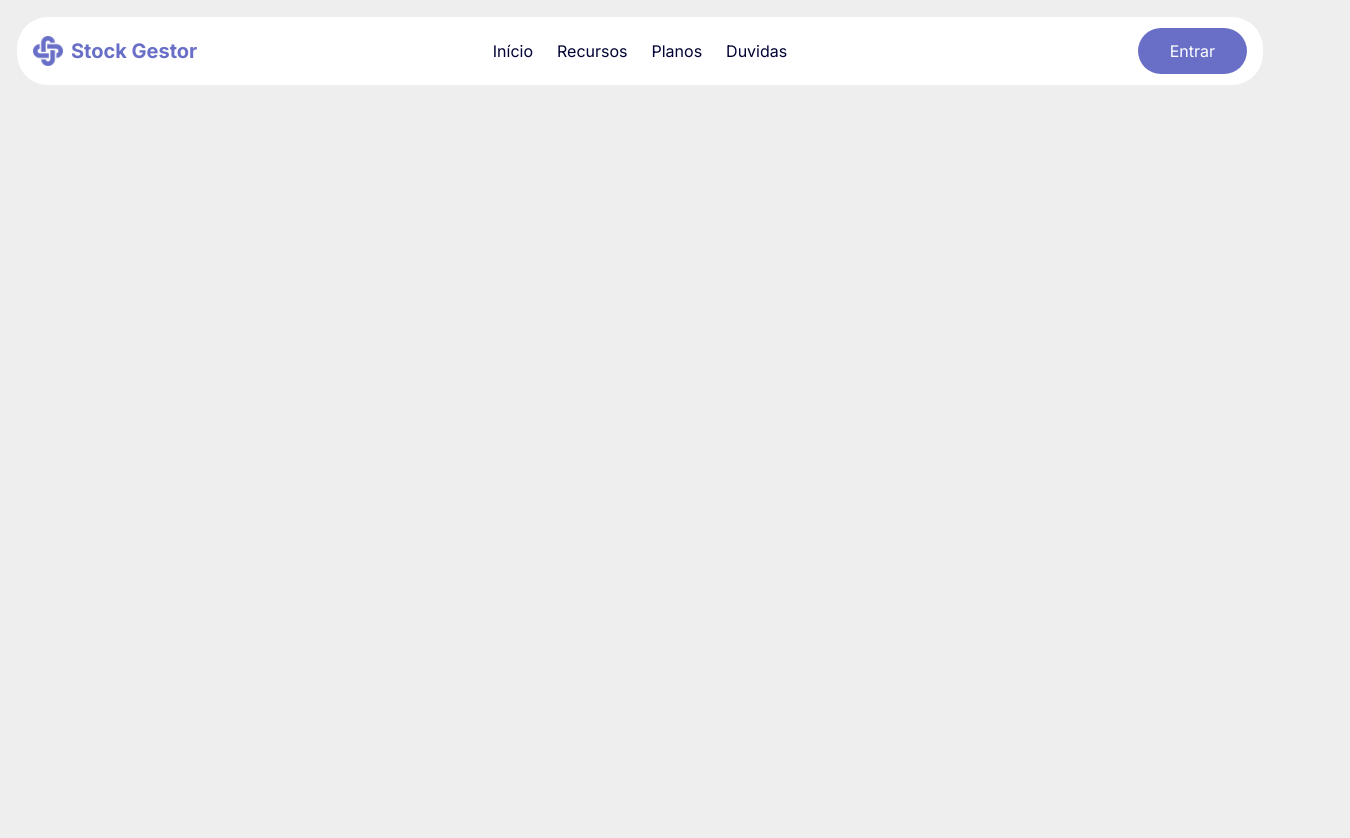
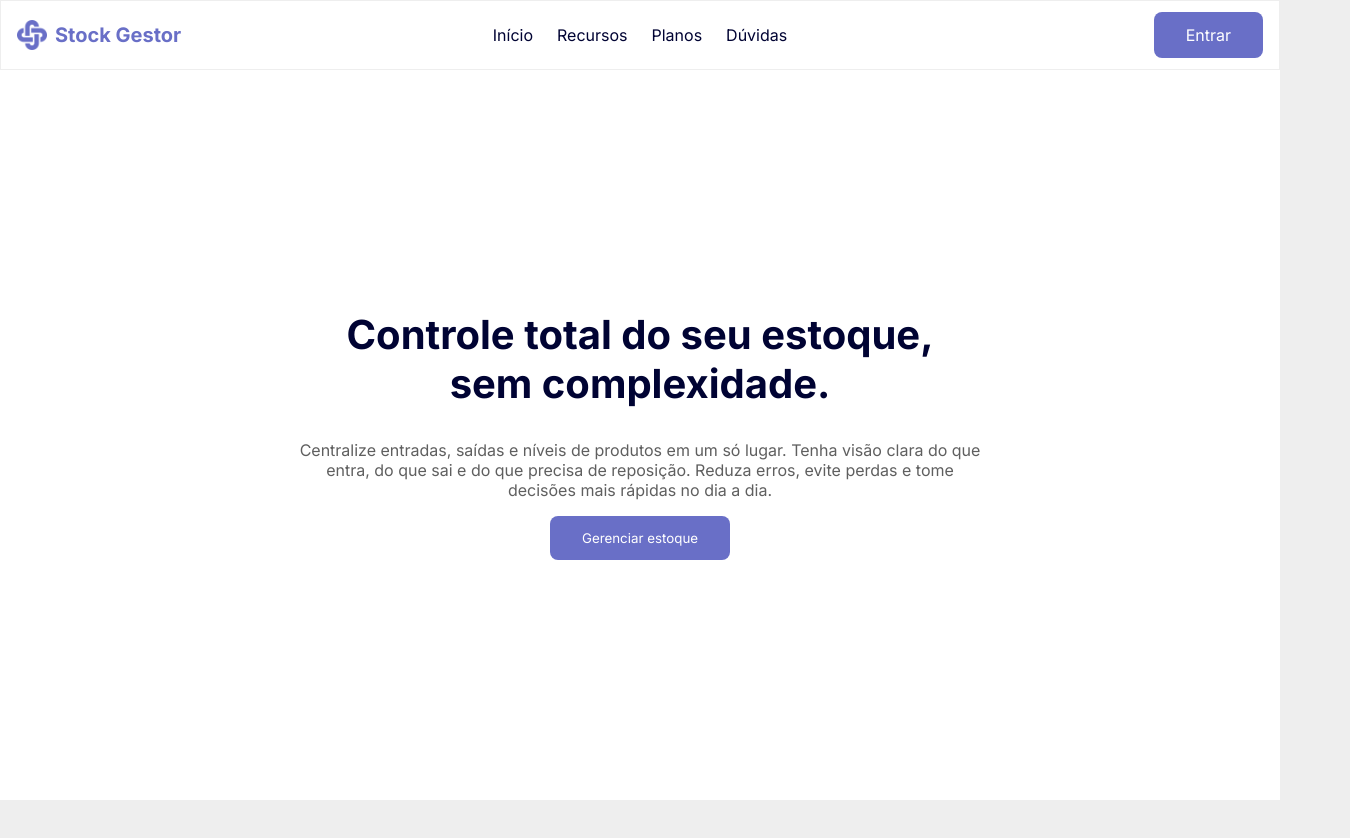
Before and after one commit to jvssvj/Stock-Gestor, a React (Vite) app: page / in a window 1280 px wide. Shown: the top 838 px of the page, 1350 px wide, since content can reach past the window. Before the commit the page ends 800 px from the top, so only its background shows below. Built offline with nearby package versions, Linux system fonts and the light colour scheme.

Commit message:
feat(ui): welcome section

```diff
--- a/src/pages/Home/components/Header/index.jsx
+++ b/src/pages/Home/components/Header/index.jsx
@@ -22,7 +22,7 @@ export default function Header() {
                         <a className={styles.header__nav__option} href="#Planos">Planos</a>
                     </li>
                     <li>
-                        <a className={styles.header__nav__option} href="#Duvidas">Duvidas</a>
+                        <a className={styles.header__nav__option} href="#Duvidas">Dúvidas</a>
                     </li>
                 </ul>
             </nav>
--- a/src/pages/Home/components/Header/index.module.css
+++ b/src/pages/Home/components/Header/index.module.css
@@ -3,10 +3,9 @@
     align-items: center;
     justify-content: center;
     background-color: var(--white);
+    width: 100%;
     position: relative;
     padding: 1.5rem 1rem;
-    margin: 1rem;
-    border-radius: 2rem;
     border: 1px solid var(--very-light-grey);
 }
 
@@ -64,7 +63,7 @@
     color: var(--white);
     background-color: var(--blue);
     padding: .8rem 2rem;
-    border-radius: 2rem;
+    border-radius: .5rem;
     transition: .2s ease;
 }
 
--- a/src/pages/Home/index.jsx
+++ b/src/pages/Home/index.jsx
@@ -1,9 +1,18 @@
 import Header from "./components/header";
+import styles from './index.module.css'
 
 export default function Home() {
     return (
         <>
             <Header />
+            <section className={styles.home}>
+                <h1>Controle total do seu estoque, sem complexidade.</h1>
+                <p> Centralize entradas, saídas e níveis de produtos em um só lugar. Tenha visão clara do que entra, do que sai e do que precisa de reposição. Reduza erros, evite perdas e tome decisões mais rápidas no dia a dia.</p>
+
+                <button>Gerenciar estoque</button>
+            </section>
+
+            <main></main>
         </>
     )
 }
--- /dev/null
+++ b/src/pages/Home/index.module.css
@@ -0,0 +1,41 @@
+.home {
+    text-align: center;
+    display: flex;
+    flex-direction: column;
+    align-items: center;
+    justify-content: center;
+    padding: 1rem;
+    min-height: calc(100dvh - 70px);
+    background-color: var(--white);
+}
+
+.home h1 {
+    width: 100%;
+    max-width: 600px;
+    text-align: center;
+    font-size: var(--font40);
+    color: var(--very-dark-blue);
+}
+
+.home p {
+    margin: 2rem 0rem 1rem;
+    max-width: 700px;
+    color: var(--grey);
+}
+
+.home button {
+    background-color: var(--blue);
+    color: var(--white);
+    padding: .9rem 2rem;
+    border-radius: .5rem;
+    cursor: pointer;
+    transition: .2s ease;
+}
+
+.home button:hover {
+    background-color: var(--light-blue);
+}
+
+.home button:active {
+    transform: scale(.92);
+}
```
